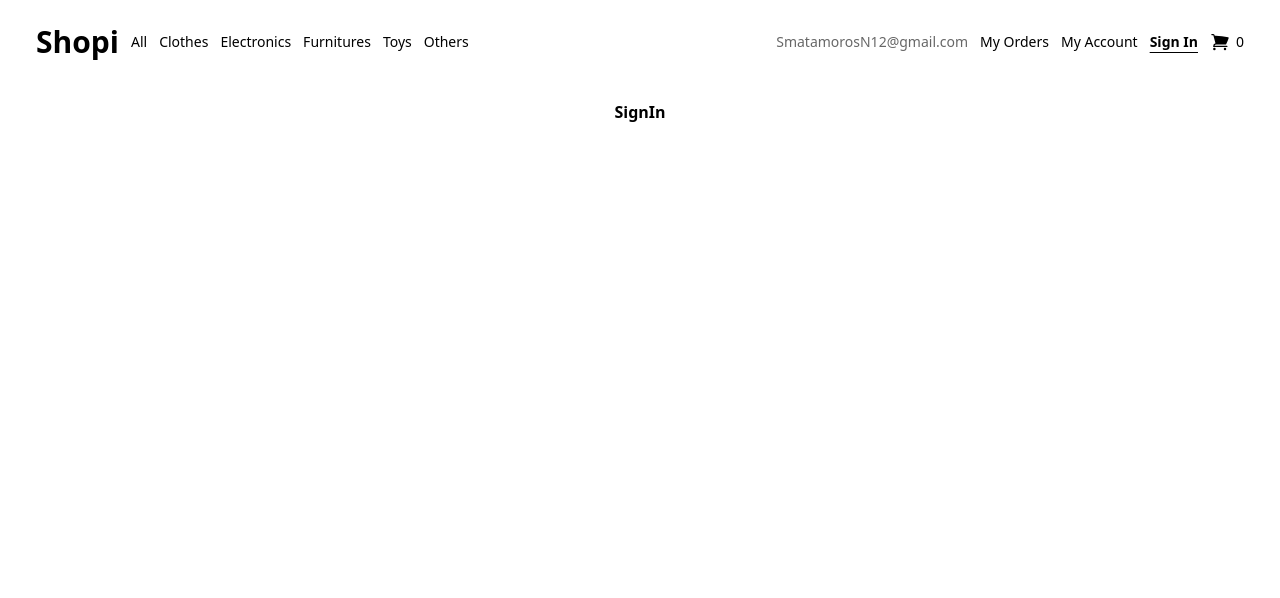
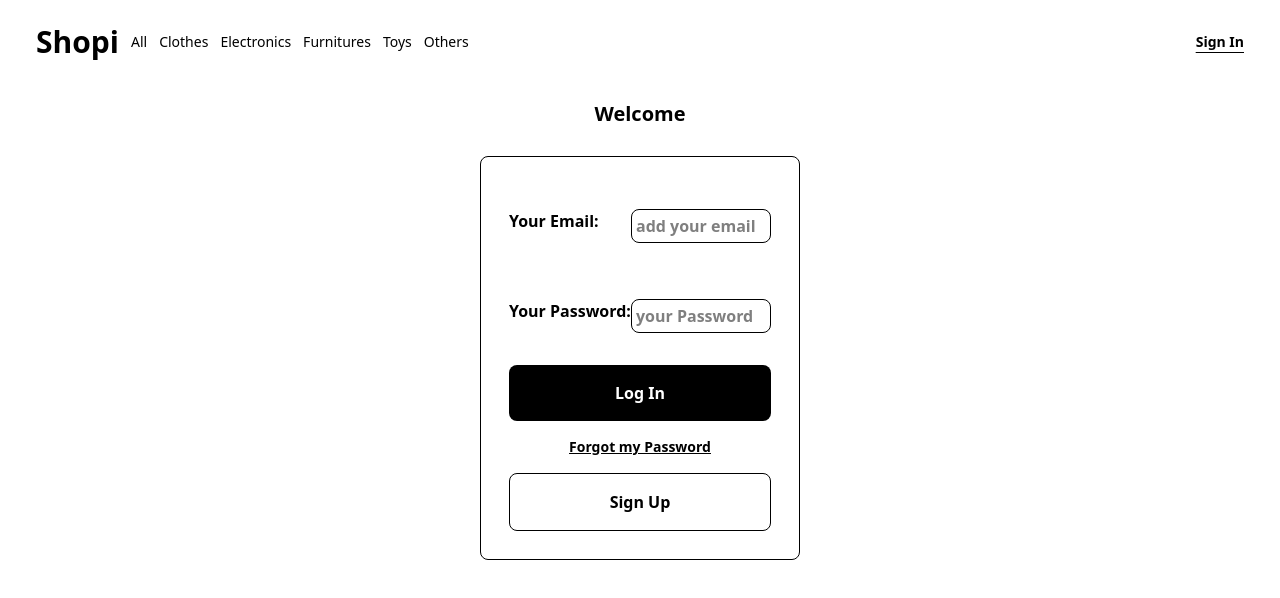
Before and after one commit to SmatamorosN04/Store_with_React, a React (Vite) app: page /sign-in in a window 1280 px wide. Shown: the top 598 px of the page. Built offline with nearby package versions, Linux system fonts and the light colour scheme; no server answers.

Commit message:
enrutamiento funcional

```diff
--- a/src/Context/index.jsx
+++ b/src/Context/index.jsx
@@ -2,9 +2,30 @@ import { createContext, useState, useEffect } from 'react'
 
 export const ShoppingCartContext = createContext()
 
+export const UserContext = createContext()
+
+export const UserProvider = ({children}) => {
+    //UserAccount
+    const [user, setUser] = useState(null)
+    const [isLoggedIn, setIsLoggedin] = useState(false)
+    const [registeredUsers, setRegisteredUsers]= useState([])
+
+    return(
+        <UserContext.Provider value={{
+        user, setUser, isLoggedIn, setIsLoggedin, registeredUsers, setRegisteredUsers
+        }}>
+            {children}
+        </UserContext.Provider>
+    )
+}
+
+
 export const ShoppingCartProvider = ({children}) => {
     // Shopping Cart · Increment quantity
     const [count, setCount] = useState(0)
+
+
+
 
     // Product Detail · Open/Close
     const [isProductDetailOpen, setIsProductDetailOpen] = useState(false)
--- a/src/Pages/App/App.jsx
+++ b/src/Pages/App/App.jsx
@@ -4,11 +4,12 @@ import MyOrder from "../MyOrder/index.jsx";
 import MyOrders from "../MyOrders/index.jsx";
 import NotFound from "../NotFound/index.jsx";
 import SignIn from "../SignIn/index.jsx";
+import SignUp from "../SignUp/index.jsx";
 import NavBar from "../../components/navbar/index.jsx";
 import CheckoutSideMenu from '../../components/CheckoutSideMenu/index.jsx'
 import './App.css'
 import {BrowserRouter, useRoutes} from 'react-router-dom';
-import {ShoppingCartProvider} from "../../Context/index.jsx";
+import {ShoppingCartProvider, UserProvider} from "../../Context/index.jsx";
 
 const AppRoutes = () => {
   return useRoutes([
@@ -17,8 +18,9 @@ const AppRoutes = () => {
     { path: '/electronics', element: <Home /> },
     { path: '/furnitures', element: <Home /> },
     { path: '/toys', element: <Home /> },
-    { path: '/othes', element: <Home /> },
+    { path: '/other', element: <Home /> },
     { path: '/my-account', element: <MyAccount /> },
+    { path: '/sign-up', element: < SignUp />},
     { path: '/my-order', element: <MyOrder /> },
     { path: '/my-orders', element: <MyOrders /> },
     { path: '/my-orders/last', element: <MyOrder /> },
@@ -34,9 +36,11 @@ const App = () => {
   return (
 <ShoppingCartProvider>
   <BrowserRouter>
-    <AppRoutes/>
-    <NavBar/>
-    <CheckoutSideMenu/>
+    <UserProvider>
+      <AppRoutes/>
+      <NavBar/>
+      <CheckoutSideMenu/>
+    </UserProvider>
   </BrowserRouter>
 </ShoppingCartProvider>
 
--- a/src/Pages/MyAccount/index.jsx
+++ b/src/Pages/MyAccount/index.jsx
@@ -1,9 +1,41 @@
 import Layout from "../../components/layout/index.jsx";
+import {useContext} from "react";
+import {UserContext} from "../../Context/index.jsx";
+import {NavLink} from "react-router-dom";
 
 function MyAccount(){
+   const userContext = useContext(UserContext)
+    const logOut = () => {
+       userContext.setUser(null)
+        userContext.setIsLoggedin(false)
+    }
     return(
         <Layout>
-            MyAccount
+            <h2 className='text-center text-xl '>
+                My Account
+            </h2>
+            <div className='flex flex-col mt-7 text-center w-80 border  p-7 border-black rounded-lg'>
+                    <div className='flex flex-row justify-between '>
+                        <span className='font-bold text-lg  text-left '>Name: </span>
+                        <span className='font-semibold text-lg pr-10'> {userContext.user.name}</span>
+                    </div>
+                    <div  className='flex flex-row justify-between' >
+                        <span className='font-bold text-lg'>Email:</span>
+                        <span className='font-semibold text-lg pr-10'>{userContext.user.email}</span>
+                    </div>
+
+                <div className='underline mt-5 mt-4 '>
+                <h3>Edit</h3>
+                </div>
+                <NavLink to='/sign-in'>
+                    <div className='border border-black rounded-lg py-4 mt-4'
+                    onClick={logOut}
+                    >
+                    <h3>log Out</h3>
+                </div>
+                </NavLink>
+
+            </div>
         </Layout>
     )
 }
--- a/src/Pages/NotFound/index.jsx
+++ b/src/Pages/NotFound/index.jsx
@@ -2,7 +2,9 @@ import Layout from "../../components/layout/index.jsx";
 function NotFound(){
     return(
         <Layout>
-           Aqui no hay nada
+        <div className='w-80 h-80'>
+            <img src='https://i.pinimg.com/1200x/c9/b0/9f/c9b09f1493c06d9a15e30c2cf5a43b41.jpg' className='w-full- h-full object-cover  rounded-lg border border-black'></img>
+        </div>
         </Layout>
     )
 }
--- a/src/Pages/SignIn/index.jsx
+++ b/src/Pages/SignIn/index.jsx
@@ -1,8 +1,50 @@
 import Layout from "../../components/layout/index.jsx";
+import { NavLink} from "react-router-dom";
+import {useContext} from "react";
+import {UserContext} from "../../Context/index.jsx";
+
 function SignIn(){
+   const userContext = useContext(UserContext)
+    const login = (event) => {
+       const email = document.getElementById('email').value
+        const password = document.getElementById('password').value;
+       const verifyUser = userContext.registeredUsers.filter
+       (registeredUser =>
+       registeredUser.email === email)
+       const isEmailRegistered = userContext.registeredUsers === []? false:
+           verifyUser.length > 0
+        if(!isEmailRegistered){
+            event.preventDefault();
+            window.alert('wrong Password');
+            return
+        }
+        userContext.setUser(verifyUser[0])
+        userContext.setIsLoggedin(true);
+    }
+
+
     return(
         <Layout>
-            SignIn
+            <h2 className='text-center text-xl '> Welcome</h2>
+            <div className='flex flex-col text-start w-80 border  m-7 p-7 border-black rounded-lg'>
+                <div className='pt-6 flex flex-row justify-between mb-8'> <h3 className='font-semibold text-medium text-left'>Your Email: </h3>
+                <input id='email' className='border border-black rounded-lg p-1 w-35' placeholder='add your email ' required></input>
+                </div>
+                <div  className='pt-6 flex flex-row justify-between mb-8'><h3 className='font-semibold text-medium '>Your Password:</h3>
+                <input id='password' type='password' className='border border-black rounded-lg p-1 w-35'  placeholder='your Password'></input>
+                </div>
+                <NavLink to='/'>
+                    <div onClick={login} className='py-4 bg-black text-white cursor-pointer rounded-lg text-center'><h3>Log In</h3></div>
+                </NavLink>
+
+                <div className='py-4 cursor-pointer underline text-sm text-center '><h3 className='font-semibold text-medium '>Forgot my Password</h3></div>
+                <NavLink to='/sign-up'>
+                    <div  className='py-4 border border-black text-black cursor-pointer rounded-lg text-center'>
+                        <h3>Sign Up</h3>
+                    </div>
+                </NavLink>
+
+            </div>
         </Layout>
     )
 }
--- a/src/Pages/SignUp/index.jsx
+++ b/src/Pages/SignUp/index.jsx
@@ -0,0 +1,69 @@
+import Layout from "../../components/layout/index.jsx";
+import {useContext} from "react";
+import {UserContext} from "../../Context/index.jsx";
+import {NavLink} from "react-router-dom";
+
+function SignUp() {
+    const userContext = useContext(UserContext);
+    const createUser = (event) => {
+        const name = document.getElementById('name').value;
+        const email = document.getElementById('email').value;
+        const password = document.getElementById('password').value;
+        const verifyUser = userContext.registeredUsers.filter(registeredUser =>
+        registeredUser.email === email)
+        const isEmailRegistered = userContext.registeredUsers === []? false:
+            verifyUser.length > 0
+        if(isEmailRegistered){
+            event.preventDefault();
+            window.alert('This Email is already registered, use Another address');
+            return
+        }
+        if(name === ''){
+            event.preventDefault();
+            window.alert('name required');
+            return
+        }
+        if(email === ''){
+            event.preventDefault();
+            window.alert('email required');
+            return
+        }
+        if(password === ''){
+            event.preventDefault();
+            window.alert('password required');
+            return
+        }
+        const newUser = {
+            'name': name,
+            'email': email,
+            'passowrd': password
+        }
+        userContext.setUser(newUser);
+        userContext.setIsLoggedin(true);
+        userContext.setRegisteredUsers([...userContext.registeredUsers, newUser])
+    }
+    return(
+        <Layout>
+            <h2 className='text-center text-xl '> Welcome</h2>
+            <div className='flex flex-col text-start w-80 border m-7 p-7 border-black rounded-lg'>
+                <div className='pt-6 flex flex-row justify-between mb-5'> <h3 className='font-semibold text-medium text-left'>Name </h3>
+                    <input className='border border-black rounded-lg p-1 w-35' placeholder='your name' id='name' required></input>
+                </div>
+                <div className='pt-6 flex flex-row justify-between mb-5'> <h3 className='font-semibold text-medium text-left'>Your Email: </h3>
+                    <input className='border border-black rounded-lg p-1 w-35' type='email' placeholder='add your email ' id='email'></input>
+                </div>
+                <div  className='pt-6 flex flex-row justify-between mb-5'><h3 className='font-semibold text-medium '>Your Password:</h3>
+                    <input className='border border-black rounded-lg p-1 w-35'  placeholder='your Password' id='password'  type='password'></input>
+                </div>
+                <NavLink to='/'>
+                    <div onClick={createUser} className='py-4 bg-black text-white cursor-pointer rounded-lg text-center'><h3>Create Account</h3></div>
+
+                </NavLink>
+
+            </div>
+
+        </Layout>
+    )
+}
+
+export default SignUp
--- a/src/components/navbar/index.jsx
+++ b/src/components/navbar/index.jsx
@@ -1,10 +1,11 @@
 import {NavLink} from "react-router-dom";
-import {ShoppingCartContext} from "../../Context/index.jsx";
+import {ShoppingCartContext, UserContext} from "../../Context/index.jsx";
 import {useContext} from "react";
 import { ShoppingCartIcon} from '@heroicons/react/24/solid'
 
 const NavBar = () => {
     const context = useContext(ShoppingCartContext);
+    const userContext = useContext(UserContext)
     const activeStyle= "underline underline-offset-5 font-bold";
 
 
@@ -59,38 +60,37 @@ const NavBar = () => {
                     </NavLink>
                 </li>
             </ul>
+            {
+                userContext.isLoggedIn && userContext.user? (
                     <ul className='flex items-center gap-3'>
                         <li className='text-black/60'>
-                    SmatamorosN12@gmail.com
+                            {userContext.user.email}
                         </li>
                         <li>
-                    <NavLink to='/my-orders'
-                     className={({ isActive}) =>
-                     isActive ? activeStyle: undefined}>
+                            <NavLink to='/my-orders' className={({isActive}) => isActive ? activeStyle: undefined}>
                                 My Orders
                             </NavLink>
                         </li>
                         <li>
-                    <NavLink to='/my-account'
-                    className={({ isActive}) =>
-                    isActive ? activeStyle: undefined}>
-                        My Account
+                            <NavLink to='/my-account' className={({isActive}) => isActive ? activeStyle: undefined}>
+                                My Acount
                             </NavLink>
                         </li>
+                        <li className='flex items-center'>
+                            <ShoppingCartIcon className='h-6 w-6 text-black'></ShoppingCartIcon>
+                            <div>{context.cartProducts.length}</div>
+                        </li>
+                    </ul>
+                ) : (
+                    <ul className='flex items-center gap-3'>
                         <li>
-                    <NavLink to='/sign-in'
-             className={({ isActive}) =>
-                 isActive ? activeStyle: undefined}>
+                            <NavLink to='/sign-in' className={({isActive}) => isActive ? activeStyle : undefined}>
                                 Sign In
                             </NavLink>
                         </li>
-                <li className='flex align-center gap-1.5'>
-                    <ShoppingCartIcon className=' h-5 w-5 text-black'>
-                        </ShoppingCartIcon>
-                    {context.count}
-                </li>
-
                     </ul>
+                )
+            }
 
         </nav>
     )
```
Lines whose indentation alone changed are shown as unchanged.
